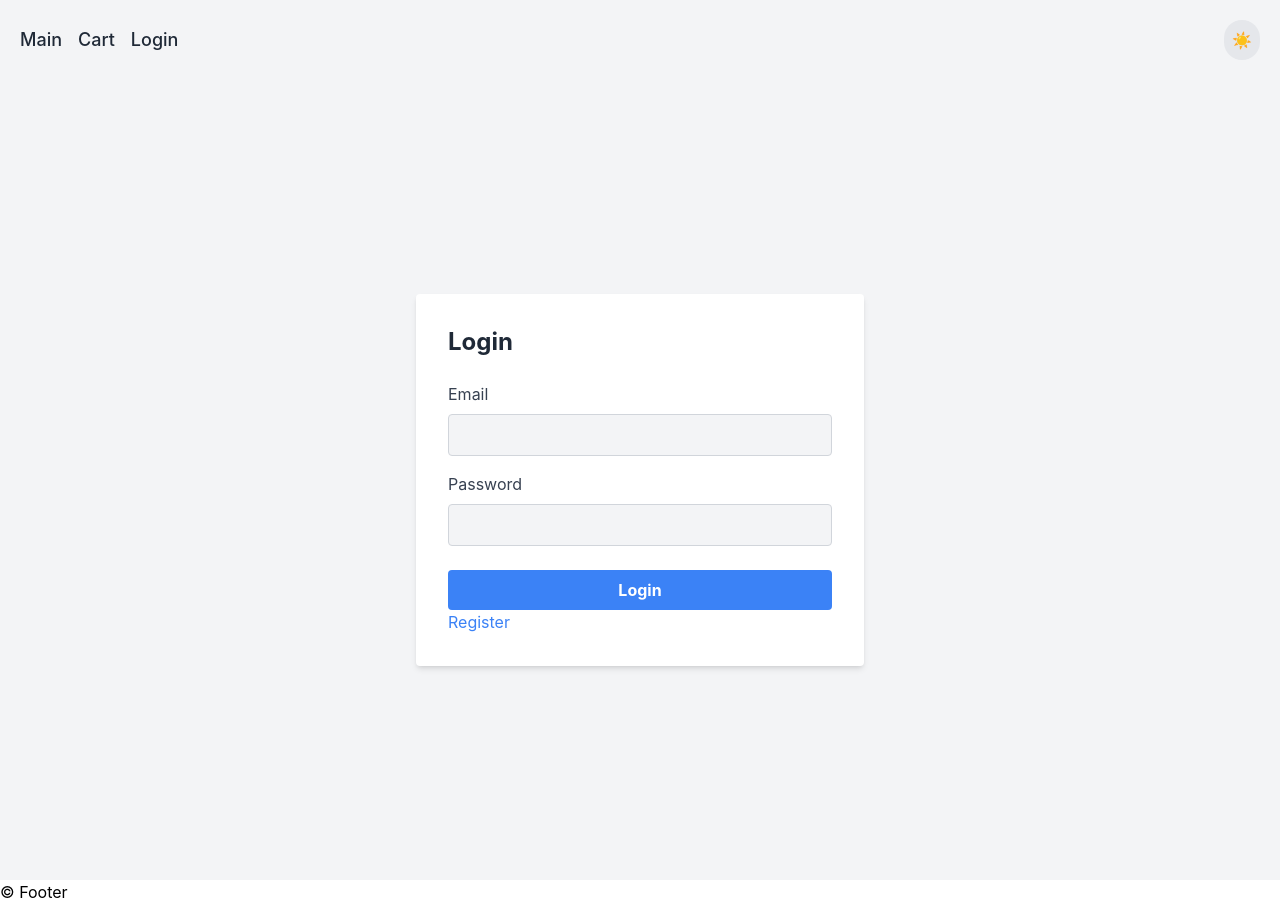
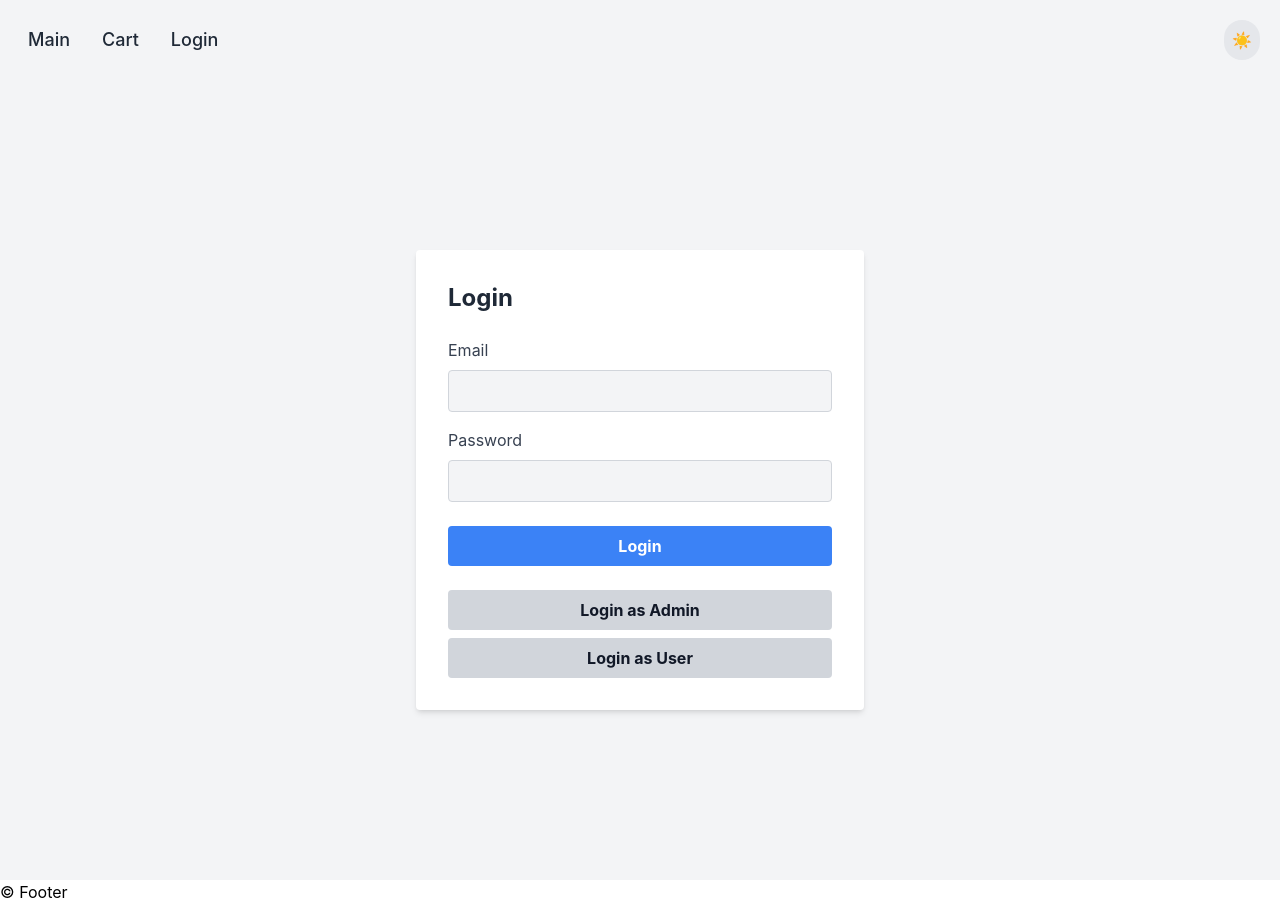
Before and after one commit to artursuvor/nextJS.e-shop, a Next.js app: page /login in a window 1280 px wide. Built offline with nearby package versions, Linux system fonts and the light colour scheme; no server answers.

Commit message:
added styling and auth

```diff
--- a/package.json
+++ b/package.json
@@ -10,11 +10,13 @@
   },
   "dependencies": {
     "@reduxjs/toolkit": "^2.2.7",
+    "firebase": "^10.12.5",
     "js-cookie": "^3.0.5",
     "next": "14.2.5",
     "next-themes": "^0.3.0",
     "react": "^18",
     "react-dom": "^18",
+    "react-firebase-hooks": "^5.1.1",
     "react-redux": "^9.1.2"
   },
   "devDependencies": {
--- a/src/app/cart/page.tsx
+++ b/src/app/cart/page.tsx
@@ -1,12 +1,56 @@
+"use client";
+
 import React from 'react';
-import CartClient from '@/components/CartClient';
+import { useSelector, useDispatch } from 'react-redux';
+import { RootState, AppDispatch } from '@/redux/store';
+import { removeFromCart, clearCart } from '@/redux/slices/cartSlice';
 
-const Cart = () => {
+const CartClient: React.FC = () => {
+  const cartItems = useSelector((state: RootState) => state.cart.items);
+  const dispatch = useDispatch<AppDispatch>();
+
+  const handleRemoveFromCart = (id: number) => {
+    dispatch(removeFromCart(id));
+  };
+
+  const handleClearCart = () => {
+    dispatch(clearCart());
+  };
+
   return (
-    <div>
-      <CartClient />
+    <div className="p-6 bg-gray-100 dark:bg-gray-800 min-h-screen">
+      <h2 className="text-2xl font-semibold mb-5 text-gray-800 dark:text-gray-200">
+        Your Cart
+      </h2>
+      {cartItems.length === 0 ? (
+        <p>Your cart is empty.</p>
+      ) : (
+        <>
+          <ul>
+            {cartItems.map(item => (
+              <li key={item.id} className="border p-4 mb-4 bg-white dark:bg-gray-700 rounded">
+                <h3 className="text-lg font-medium text-gray-800 dark:text-gray-200">{item.title}</h3>
+                <p className="text-gray-600 dark:text-gray-300">{`$${item.price}`}</p>
+                <p className="text-sm text-gray-500 dark:text-gray-400">{`Quantity: ${item.quantity}`}</p>
+                <button
+                  onClick={() => handleRemoveFromCart(item.id)}
+                  className="mt-3 bg-red-500 hover:bg-red-600 text-white px-4 py-2 rounded transition-colors duration-300"
+                >
+                  Remove
+                </button>
+              </li>
+            ))}
+          </ul>
+          <button
+            onClick={handleClearCart}
+            className="mt-5 bg-red-600 hover:bg-red-700 text-white px-4 py-2 rounded transition-colors duration-300"
+          >
+            Clear Cart
+          </button>
+        </>
+      )}
     </div>
   );
 };
 
-export default Cart;
+export default CartClient;
--- a/src/app/login/page.tsx
+++ b/src/app/login/page.tsx
@@ -1,16 +1,60 @@
 "use client";
 
-import { useState, FormEvent } from 'react';
-import Link from 'next/link';
+import { useState, useEffect, FormEvent } from 'react';
+import { auth } from '@/firebase/firebaseConfig';
+import { signInWithEmailAndPassword, onAuthStateChanged } from 'firebase/auth';
 
 const Login = () => {
   const [email, setEmail] = useState<string>('');
   const [password, setPassword] = useState<string>('');
+  const [user, setUser] = useState<any>(null);
+  const [error, setError] = useState<string | null>(null);
+  const [success, setSuccess] = useState<string | null>(null);
 
-  const handleLogin = (e: FormEvent) => {
-    e.preventDefault();
-    console.log('Login details:', { email, password });
+  useEffect(() => {
+    const unsubscribe = onAuthStateChanged(auth, (user) => {
+      if (user) {
+        setUser(user);
+      } else {
+        setUser(null);
+      }
+    });
+
+    return () => unsubscribe();
+  }, []);
+
+  const handleLogin = async (e: FormEvent) => {
+    if (e) e.preventDefault();
+    setError(null);
+    setSuccess(null);
+
+    try {
+      const userCredential = await signInWithEmailAndPassword(auth, email, password);
+      console.log('User logged in:', userCredential.user);
+      setSuccess('Succes!');
+    } catch (error) {
+      if (error instanceof Error) {
+        setError(error.message);
+      } else {
+        setError('Unkown error');
+      }
+    }
   };
+
+  const handlePresetLogin = async (presetEmail: string, presetPassword: string) => {
+    setEmail(presetEmail);
+    setPassword(presetPassword);
+  };
+
+  if (user) {
+    return (
+      <div className="flex justify-center items-center h-screen bg-gray-100 dark:bg-gray-800">
+        <div className="bg-white dark:bg-gray-700 p-8 rounded shadow-md w-full max-w-md text-center">
+          <h2 className="font-bold mb-6 text-gray-800 dark:text-gray-200">You already logged in</h2>
+        </div>
+      </div>
+    );
+  }
 
   return (
     <div className="flex justify-center items-center h-screen bg-gray-100 dark:bg-gray-800">
@@ -42,7 +86,24 @@ const Login = () => {
         >
           Login
         </button>
-        <Link href="/register" className="text-blue-500 hover:underline">Register</Link>
+        {error && <p className="text-red-500 mt-4">{error}</p>}
+        {success && <p className="text-green-500 mt-4">{success}</p>}
+        <div className="mt-6">
+          <button
+            type="button"
+            onClick={() => handlePresetLogin('admin@example.com', 'adminadmin')}
+            className="w-full py-2 px-4 bg-gray-300 hover:bg-gray-400 text-gray-900 font-bold rounded"
+          >
+            Login as Admin
+          </button>
+          <button
+            type="button"
+            onClick={() => handlePresetLogin('user@example.com', 'useruser')}
+            className="w-full py-2 px-4 bg-gray-300 hover:bg-gray-400 text-gray-900 font-bold rounded mt-2"
+          >
+            Login as User
+          </button>
+        </div>
       </form>
     </div>
   );
--- a/src/components/CartClient.tsx
+++ /dev/null
@@ -1,56 +0,0 @@
-"use client";
-
-import React from 'react';
-import { useSelector, useDispatch } from 'react-redux';
-import { RootState, AppDispatch } from '@/redux/store';
-import { removeFromCart, clearCart } from '@/redux/slices/cartSlice';
-
-const CartClient: React.FC = () => {
-  const cartItems = useSelector((state: RootState) => state.cart.items);
-  const dispatch = useDispatch<AppDispatch>();
-
-  const handleRemoveFromCart = (id: number) => {
-    dispatch(removeFromCart(id));
-  };
-
-  const handleClearCart = () => {
-    dispatch(clearCart());
-  };
-
-  return (
-    <div className="p-6 bg-gray-100 dark:bg-gray-800 min-h-screen">
-      <h2 className="text-2xl font-semibold mb-5 text-gray-800 dark:text-gray-200">
-        Your Cart
-      </h2>
-      {cartItems.length === 0 ? (
-        <p>Your cart is empty.</p>
-      ) : (
-        <>
-          <ul>
-            {cartItems.map(item => (
-              <li key={item.id} className="border p-4 mb-4 bg-white dark:bg-gray-700 rounded">
-                <h3 className="text-lg font-medium text-gray-800 dark:text-gray-200">{item.title}</h3>
-                <p className="text-gray-600 dark:text-gray-300">{`$${item.price}`}</p>
-                <p className="text-sm text-gray-500 dark:text-gray-400">{`Quantity: ${item.quantity}`}</p>
-                <button
-                  onClick={() => handleRemoveFromCart(item.id)}
-                  className="mt-3 bg-red-500 hover:bg-red-600 text-white px-4 py-2 rounded transition-colors duration-300"
-                >
-                  Remove
-                </button>
-              </li>
-            ))}
-          </ul>
-          <button
-            onClick={handleClearCart}
-            className="mt-5 bg-red-600 hover:bg-red-700 text-white px-4 py-2 rounded transition-colors duration-300"
-          >
-            Clear Cart
-          </button>
-        </>
-      )}
-    </div>
-  );
-};
-
-export default CartClient;
--- a/src/components/Header.tsx
+++ b/src/components/Header.tsx
@@ -1,20 +1,51 @@
 import Link from 'next/link';
+import { useSelector } from 'react-redux';
+import { RootState } from '@/redux/store';
 import ThemeSwitcher from './ThemeSwitcher';
+import { useAuthState } from 'react-firebase-hooks/auth';
+import { auth } from '../firebase/firebaseConfig';
 
 const Header = () => {
+  const [user, loading] = useAuthState(auth);
+  const cartItemQuantity = useSelector((state: RootState) =>
+    state.cart.items.reduce((total, item) => total + item.quantity, 0)
+  );
 
   return (
     <header className="flex justify-between items-center p-5 bg-gray-100 dark:bg-gray-800">
       <nav className="flex justify-around space-x-4">
-        <Link href="/" className="text-lg font-medium text-gray-800 dark:text-gray-200">
+        <Link href="/" className="text-lg font-medium px-2 py-1 text-gray-800 dark:text-gray-200">
           Main
         </Link>
-        <Link href="/cart" className="text-lg font-medium text-gray-800 dark:text-gray-200">
-          Cart
-        </Link>
-        <Link href="/login" className="text-lg font-medium text-gray-800 dark:text-gray-200">
-          Login
-        </Link>
+        <div className="relative px-2 py-1 inline-block">
+          <Link href="/cart" className="text-lg font-medium text-gray-800 dark:text-gray-200">
+            Cart
+          </Link>
+          {cartItemQuantity > 0 && (
+            <p className='absolute bottom-5 left-9 bg-red-500 rounded-full text-white text-xs px-2 py-1'>
+              {cartItemQuantity}
+            </p>
+          )}
+        </div>
+        {loading ? (
+          <p className="text-lg font-medium px-2 py-1 text-gray-800 dark:text-gray-200">Loading...</p>
+        ) : user ? (
+          <div className="flex items-center">
+            <p className="text-lg font-medium text-gray-800 dark:text-gray-200">
+              {user.email}
+            </p>
+            <button
+              onClick={() => auth.signOut()}
+              className="ml-4 bg-red-500 hover:bg-red-600 text-white px-2 py-1 rounded"
+            >
+              Logout
+            </button>
+          </div>
+        ) : (
+          <Link href="/login" className="text-lg font-medium text-gray-800 px-2 py-1 dark:text-gray-200">
+            Login
+          </Link>
+        )}
       </nav>
       <div className="p-2 bg-gray-200 dark:bg-gray-800 rounded-full">
         <ThemeSwitcher />
--- /dev/null
+++ b/src/firebase/firebaseConfig.js
@@ -0,0 +1,18 @@
+import { initializeApp } from 'firebase/app';
+import { getFirestore } from 'firebase/firestore';
+import { getAuth } from 'firebase/auth';
+
+const firebaseConfig = {
+  apiKey: process.env.NEXT_PUBLIC_FIREBASE_API_KEY,
+  authDomain: process.env.NEXT_PUBLIC_FIREBASE_AUTH_DOMAIN,
+  projectId: process.env.NEXT_PUBLIC_FIREBASE_PROJECT_ID,
+  storageBucket: process.env.NEXT_PUBLIC_FIREBASE_STORAGE_BUCKET,
+  messagingSenderId: process.env.NEXT_PUBLIC_FIREBASE_MESSAGING_SENDER_ID,
+  appId: process.env.NEXT_PUBLIC_FIREBASE_APP_ID
+};
+
+const app = initializeApp(firebaseConfig);
+const db = getFirestore(app);
+const auth = getAuth(app);
+
+export { db, auth };
```
Also changed, not shown: src/components/ProductCard.tsx (+39 -10 lines), 1 other file (tests, documents, lock files or other folders).
